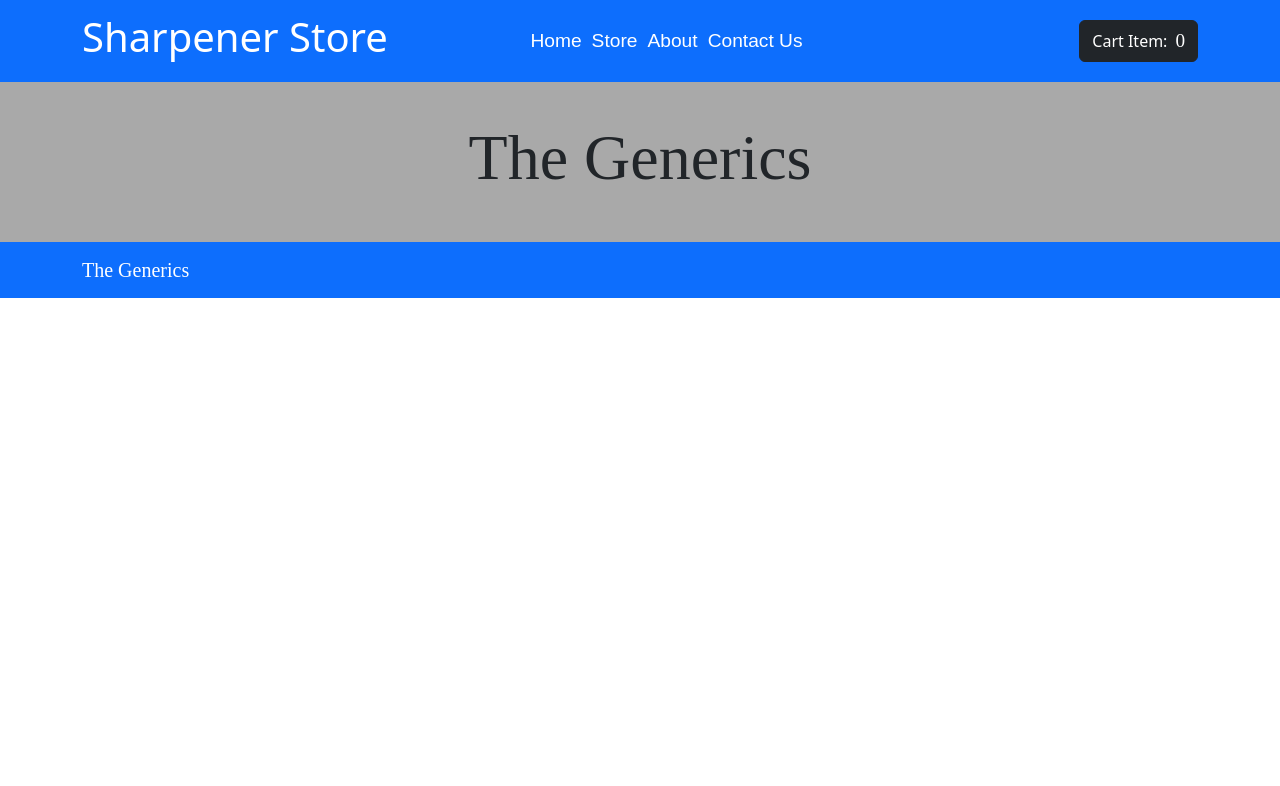
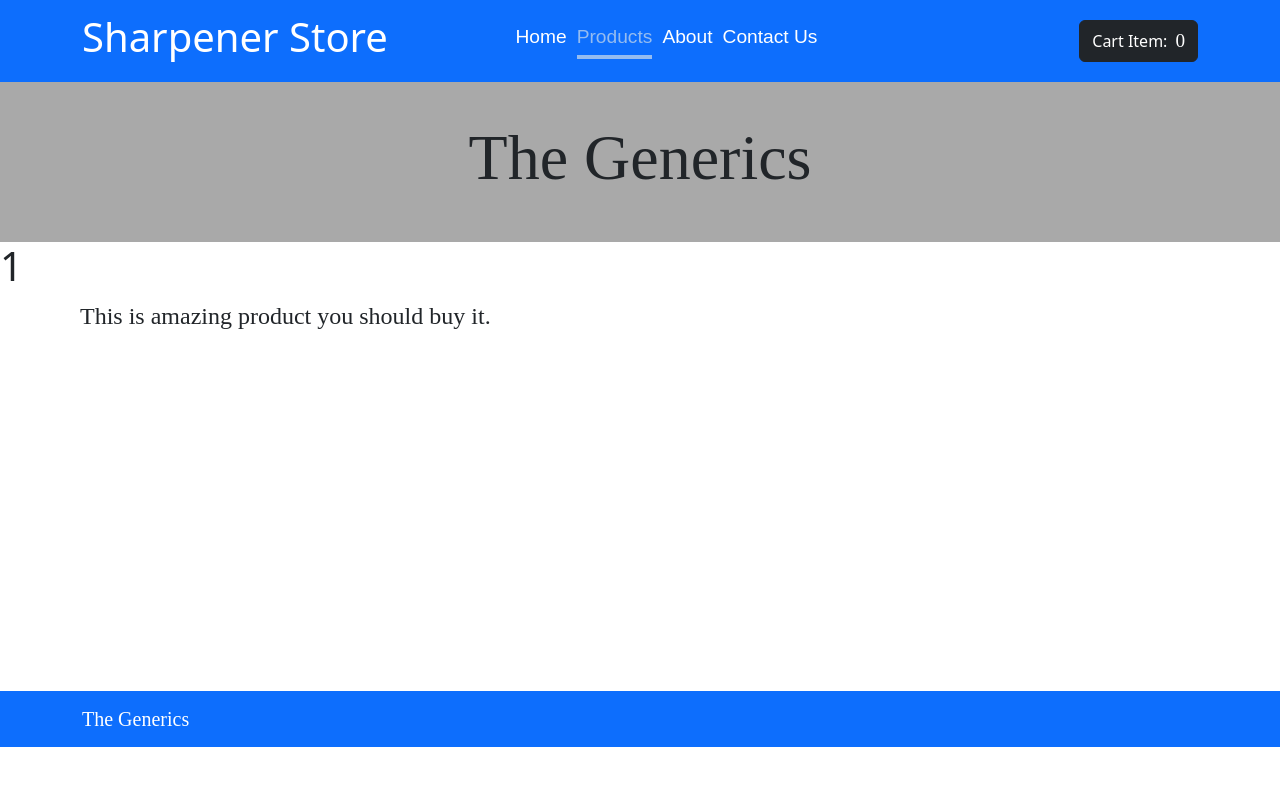
Before and after one commit to ritikk786/Ecomerce_Website, a React (Create React App) app: page /products/1 in a window 1280 px wide. Shown: the top 786 px of the page. Built offline with nearby package versions, Linux system fonts and the light colour scheme.

Commit message:
each product page

```diff
--- a/src/App.js
+++ b/src/App.js
@@ -1,6 +1,6 @@
 import React, { useState } from 'react';
 import { createBrowserRouter, RouterProvider } from 'react-router-dom';
-import { Route, Routes } from 'react-router-dom'
+import { Route, Routes,  } from 'react-router-dom'
 import { Button } from 'react-bootstrap';
 import Header from './Component/Header/Header';
 import Product from './Component/CartItem/Product';
@@ -10,12 +10,14 @@ import About from './Component/About/About';
 import Homepage from './Component/Pages/Homepage';
 import Footer from './Component/Pages/Footer';
 import Contactus from './Component/ContactUs/Contactus';
+import Productdetail from './Component/CartItem/Productdetail';
 
-const router = createBrowserRouter([
-  {path:'/', element:<Homepage/>},
-  {path:'/store', element:<Product/>},
-  {path:'/about', element:<About/>}
-])
+
+// const router = createBrowserRouter([
+//   {path:'/', element:<Homepage/>},
+//   {path:'/store', element:<Product/>},
+//   {path:'/about', element:<About/>}
+// ])
 
 function App() {
   const [showcart, setShowcart] = useState(false)
@@ -48,12 +50,10 @@ function App() {
 
       <Routes>
         <Route path="/" element={<Homepage />} />
-        <Route
-          path="/store"
-          element={<Product/>}
-        />
+        <Route path="/products" element={<Product/>} />
         <Route path="/about" element={<About />} />
         <Route path="/contact" element={<Contactus />} />
+        <Route path='/products/:productId' element={<Productdetail/>}/>
       </Routes>
 
 
--- a/src/Component/CartItem/Items.js
+++ b/src/Component/CartItem/Items.js
@@ -1,5 +1,6 @@
 import React,{useContext} from 'react'
 import Cartcontext from '../../Store/cart-context';
+import {NavLink} from 'react-router-dom'
 import { Container, Row, Col, Card, Button } from 'react-bootstrap';
 import './Item.css';
 
@@ -63,7 +64,7 @@ const Items = (props) => {
           <Card className=''>
             <Card.Img variant="top" src={item.imageUrl} />
             <Card.Body className='shadow-lg'>
-              <Card.Title>{item.title}</Card.Title>
+              <Card.Title><NavLink to={`/products/${item.title}`}>{item.title}</NavLink></Card.Title>
               <Row style={{ textAlign: 'Center' }}>
                 <Col><Card.Text>
                   {`$${item.price}`}
--- /dev/null
+++ b/src/Component/CartItem/Productdetail.js
@@ -0,0 +1,12 @@
+import { useParams } from "react-router-dom";
+const Productdetail = ()=>{
+    const param=useParams()
+    console.log(param)
+    return(
+        <div>
+            <h1>{param.productId}</h1>
+            <p>This is amazing product you should buy it.</p>
+            </div>
+    )
+}
+export default Productdetail;
--- a/src/Component/Header/Header.js
+++ b/src/Component/Header/Header.js
@@ -29,7 +29,7 @@ const Header = (props) => {
                     </Navbar.Brand>
                     <Nav className="navlink" variant='light'  bg='primary' >
                         <NavLink to="/" className='a'  activeClassName={'active'}>Home</NavLink>
-                        <NavLink to="/store" className='a' >Store</NavLink>
+                        <NavLink to="/products" className='a' >Products</NavLink>
                         <NavLink to="/about" className='a'  >About</NavLink>
                         <NavLink to="/contact" className='a'  >Contact Us</NavLink>
                     </Nav>
--- a/src/Component/Pages/Footer.js
+++ b/src/Component/Pages/Footer.js
@@ -5,7 +5,7 @@ import classes from './Footer.module.css'
 
  const Footer = () => {
   return (
-   <footer>
+   <footer style={{marginTop: '44.6vh'}}>
      <Navbar style={{position:'sticky',bottom:'0',zIndex:'10'}} bg="primary" variant="dark">
         <Container>
           <Navbar.Brand href="#home" className={classes.brand}>The Generics</Navbar.Brand>
```
